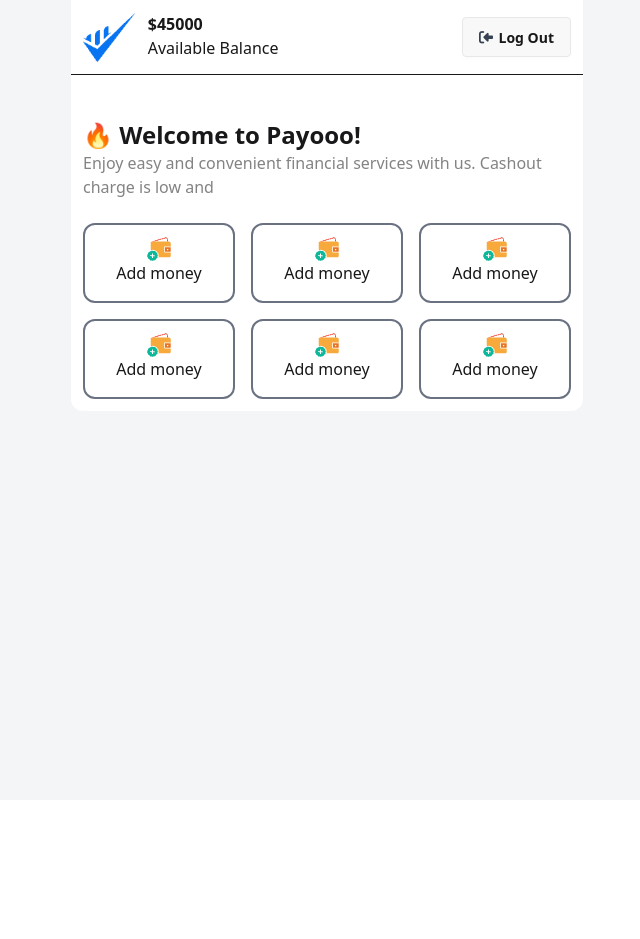
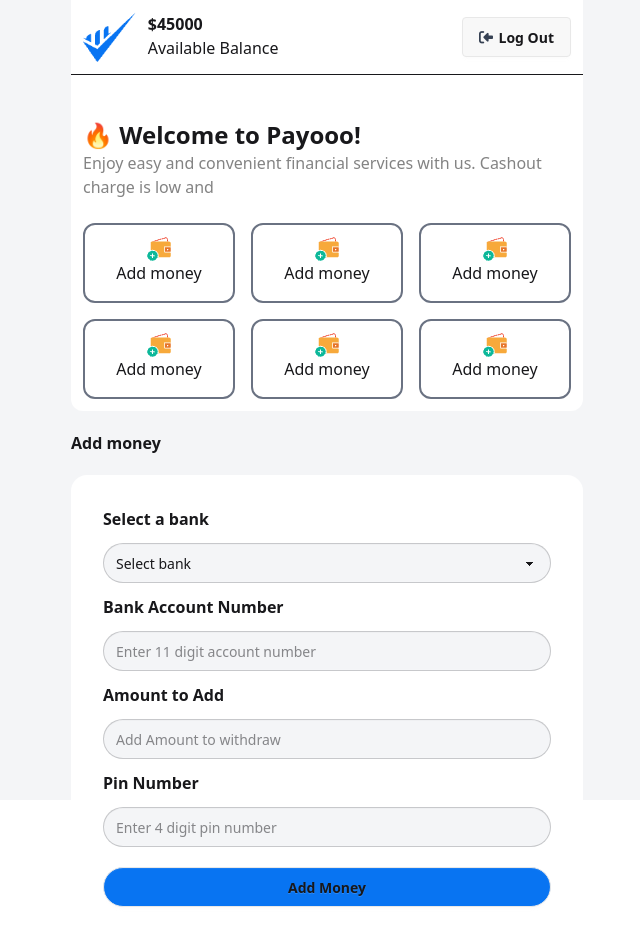
Before and after one commit to SOFIUL-AZAM/payoo-mfs, a plain HTML site: page home.html in a window 1280 px wide. Shown: the whole page, without its empty margins (313-953 px from the left). Before the commit the page ends 800 px from the top, so only its background shows below. Drawn offline with nearby package versions, Linux system fonts and the light colour scheme.

Commit message:
form section added

```diff
--- a/home.html
+++ b/home.html
@@ -74,6 +74,40 @@
 
     </div>
 
+    <div class="all-form-section max-w-lg mx-auto">
+        <!-- add money -->
+         <div>
+            <h1 class="my-5 font-bold">Add money</h1>
+            <form action="" class="bg-white rounded-2xl p-8">
+                <div class="mb-3">
+                    <h1 class="font-semibold">Select a bank</h1>
 
+                    <select class="select bg-[#f4f5f7] mt-3 rounded-3xl w-full w-full ">
+                    <option>Select bank</option>
+                    <option>Ab bank</option>
+                    <option>IFIC bank</option>
+                    <option>Ductch bangla bank</option>
+                    </select>
+                </div>
+                <div>
+                    <label class="font-semibold" for=""> Bank Account Number </label>
+                    <br>
+                    <input type="text" placeholder="Enter 11 digit account number" id="" class="input bg-[#f4f5f7] mt-3 rounded-3xl w-full" />
+                </div>
+                <div class="mt-3">
+                    <label class="font-semibold" for=""> Amount to Add </label>
+                    <br>
+                    <input type="text" placeholder="Add Amount to withdraw" id="" class="input bg-[#f4f5f7] mt-3 rounded-3xl w-full" />
+                </div>
+                <div class="mt-3">
+                    <label class="font-semibold" for=""> Pin Number</label>
+                    <br>
+                    <input type="text" placeholder="Enter 4 digit pin number" id="" class="input bg-[#f4f5f7] mt-3 rounded-3xl w-full" />
+                </div>
+
+                <button class="btn bg-[#0874f2] mt-5 w-full rounded-3xl" >Add Money</button>
+            </form>
+         </div>
+    </div>
 </body>
 </html>
```
